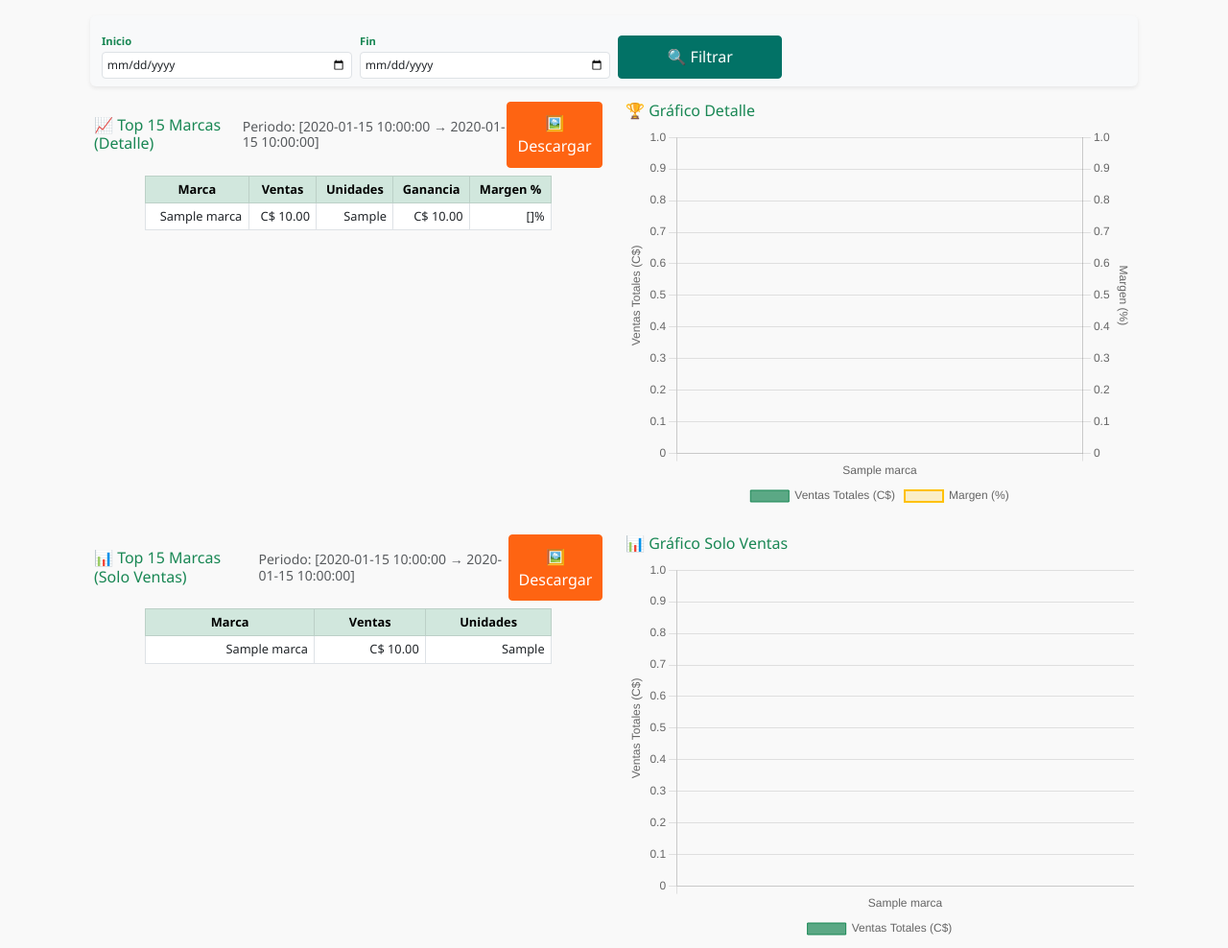
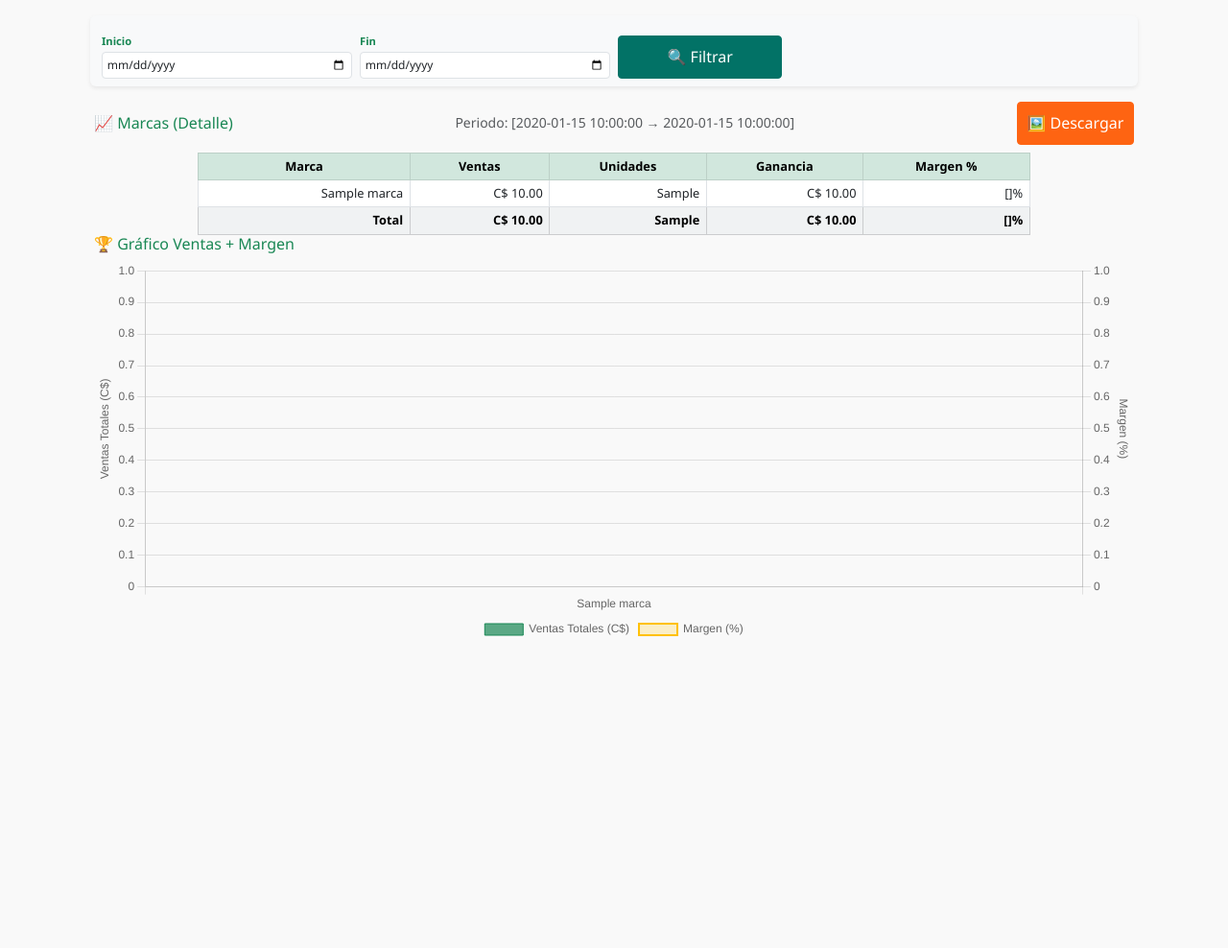
Before and after one commit to estadisticascms/sistema_flask, a Flask app: template templates/reporte_top_marcas.html in a window 1280 px wide. Shown: the part 71-1059 px from the top of the page at 96% size. After the commit the page ends 734 px from the top, so only its background shows below. Run offline with Flask 3, Linux system fonts and the light colour scheme; the template is opened without the code that fills it: most values are stand-ins (such as "Sample title", 1, 10 or a date in 2020).

Commit message:
Actualización de reportes resumen

```diff
--- a/templates/reporte_top_marcas.html
+++ b/templates/reporte_top_marcas.html
@@ -1,6 +1,6 @@
 {% extends "layout.html" %}
-{% block title %}Top Marcas{% endblock %}
-{% block header_title %}Reportes de Marcas{% endblock %}
+{% block title %}Reporte de Marcas{% endblock %}
+{% block header_title %}Reporte de Marcas{% endblock %}
 
 {% block content %}
 <div class="container-fluid px-3">
@@ -19,11 +19,10 @@
             <button type="submit" class="btn btn-sm btn-success w-100">🔍 Filtrar</button>
         </div>
     </form>
-    <!-- Reporte 1: Top 15 con detalle -->
-    <div class="row mb-4">
-        <div class="col-md-6">
+
+    <!-- Tabla completa -->
     <h6 class="text-success d-flex justify-content-between align-items-center">
-                📈 Top 15 Marcas (Detalle)
+        📈 Marcas (Detalle)
         <small class="text-muted">Periodo: [{{ fecha_inicio }} → {{ fecha_fin }}]</small>
         <button id="btnDescargarDetalle" class="btn btn-sm btn-primary">🖼️ Descargar</button>
     </h6>
@@ -38,7 +37,7 @@
             </tr>
         </thead>
         <tbody>
-                    {% for r in top_detalle %}
+            {% for r in detalle %}
             <tr>
                 <td>{{ r.Marca }}</td>
                 <td class="text-end">{{ r.VentasTotales | cordobas }}</td>
@@ -47,69 +46,44 @@
                 <td class="text-end">{{ r.MargenPorcentaje }}%</td>
             </tr>
             {% endfor %}
+            <!-- Fila de totales -->
+            <tr class="table-secondary fw-bold">
+                <td>Total</td>
+                <td class="text-end">{{ totales.VentasTotales | cordobas }}</td>
+                <td class="text-end">{{ totales.UnidadesVendidas }}</td>
+                <td class="text-end">{{ totales.Ganancia | cordobas }}</td>
+                <td class="text-end">{{ totales.MargenPorcentaje }}%</td>
+            </tr>
         </tbody>
     </table>
-        </div>
-        <div class="col-md-6">
-            <h6 class="text-success">🏆 Gráfico Detalle</h6>
+
+    <!-- Gráfico -->
+    <h6 class="text-success">🏆 Gráfico Ventas + Margen</h6>
     <canvas id="graficoDetalle" style="height:100%; max-height:400px; width:100%;"></canvas>
 </div>
-    </div>
-    <!-- Reporte 2: Top 15 solo ventas -->
-    <div class="row">
-        <div class="col-md-6">
-            <h6 class="text-success d-flex justify-content-between align-items-center">
-                📊 Top 15 Marcas (Solo Ventas)
-                <small class="text-muted">Periodo: [{{ fecha_inicio }} → {{ fecha_fin }}]</small>
-                <button id="btnDescargarSimple" class="btn btn-sm btn-primary">🖼️ Descargar</button>
-            </h6>
-            <table class="table table-sm table-bordered align-middle compact-table">
-                <thead class="table-success">
-                    <tr>
-                        <th>Marca</th>
-                        <th>Ventas</th>
-                        <th>Unidades</th>
-                    </tr>
-                </thead>
-                <tbody>
-                    {% for r in top_simple %}
-                    <tr>
-                        <td>{{ r.Marca }}</td>
-                        <td class="text-end">{{ r.VentasTotales | cordobas }}</td>
-                        <td class="text-end">{{ r.UnidadesVendidas }}</td>
-                    </tr>
-                    {% endfor %}
-                </tbody>
-            </table>
-        </div>
-        <div class="col-md-6">
-            <h6 class="text-success">📊 Gráfico Solo Ventas</h6>
-            <canvas id="graficoSimple" style="height:100%; max-height:400px; width:100%;"></canvas>
-        </div>
-    </div>
-</div>
 {% endblock %}
+
 {% block scripts %}
 <script src="https://cdn.jsdelivr.net/npm/chart.js"></script>
 <script src="https://cdnjs.cloudflare.com/ajax/libs/html2canvas/1.4.1/html2canvas.min.js"></script>
 
 <script>
-// Gráfico detalle (ventas + margen)
+// Gráfico combinado (ventas + margen)
 new Chart(document.getElementById('graficoDetalle').getContext('2d'), {
     type: 'bar',
     data: {
-        labels: [{% for r in top_detalle %}'{{ r.Marca }}',{% endfor %}],
+        labels: [{% for r in detalle %}'{{ r.Marca }}',{% endfor %}],
         datasets: [
             {
                 label: 'Ventas Totales (C$)',
-                data: [{% for r in top_detalle %}{{ r.VentasTotales }},{% endfor %}],
+                data: [{% for r in detalle %}{{ r.VentasTotales or 0 }},{% endfor %}],
                 backgroundColor: 'rgba(25, 135, 84, 0.7)',
                 borderColor: 'rgba(25, 135, 84, 1)',
                 borderWidth: 1
             },
             {
                 label: 'Margen (%)',
-                data: [{% for r in top_detalle %}{{ r.MargenPorcentaje }},{% endfor %}],
+                data: [{% for r in detalle %}{{ r.MargenPorcentaje or 0 }},{% endfor %}],
                 borderColor: 'rgba(255, 193, 7, 1)',
                 backgroundColor: 'rgba(255, 193, 7, 0.2)',
                 borderWidth: 2,
@@ -118,6 +92,7 @@ new Chart(document.getElementById('graficoDetalle').getContext('2d'), {
                 tension: 0.4
             }
         ]
+
     },
     options: {
         responsive: true,
@@ -130,48 +105,12 @@ new Chart(document.getElementById('graficoDetalle').getContext('2d'), {
     }
 });
 
-// Gráfico simple (solo ventas)
-new Chart(document.getElementById('graficoSimple').getContext('2d'), {
-    type: 'bar',
-    data: {
-        labels: [{% for r in top_simple %}'{{ r.Marca }}',{% endfor %}],
-        datasets: [
-            {
-                label: 'Ventas Totales (C$)',
-                data: [{% for r in top_simple %}{{ r.VentasTotales }},{% endfor %}],
-                backgroundColor: 'rgba(25, 135, 84, 0.7)',
-                borderColor: 'rgba(25, 135, 84, 1)',
-                borderWidth: 1
-            }
-        ]
-    },
-    options: {
-        responsive: true,
-        maintainAspectRatio: false,
-        plugins: { legend: { position: 'bottom' } },
-        scales: {
-            y: { beginAtZero: true, title: { display: true, text: 'Ventas Totales (C$)' } }
-        }
-    }
-});
-
-// Descargar bloque detalle
+// Descargar bloque
 document.getElementById("btnDescargarDetalle").addEventListener("click", () => {
-    const bloque = document.querySelector(".row.mb-4");
+    const bloque = document.querySelector("table");
     html2canvas(bloque).then(canvas => {
         const link = document.createElement("a");
-        link.download = "reporte_top_marcas_detalle.png";
-        link.href = canvas.toDataURL("image/png");
-        link.click();
-    });
-});
-
-// Descargar bloque simple
-document.getElementById("btnDescargarSimple").addEventListener("click", () => {
-    const bloque = document.querySelector(".row:last-child");
-    html2canvas(bloque).then(canvas => {
-        const link = document.createElement("a");
-        link.download = "reporte_top_marcas_simple.png";
+        link.download = "reporte_marcas.png";
         link.href = canvas.toDataURL("image/png");
         link.click();
     });
```
Also changed, not shown: router/reporte_top_marcas.py (+17 -15 lines), router/resumen.py (+16 -2 lines), templates/resumen_dashboard.html (+22 -6 lines). Lines whose indentation alone changed are shown as unchanged.
